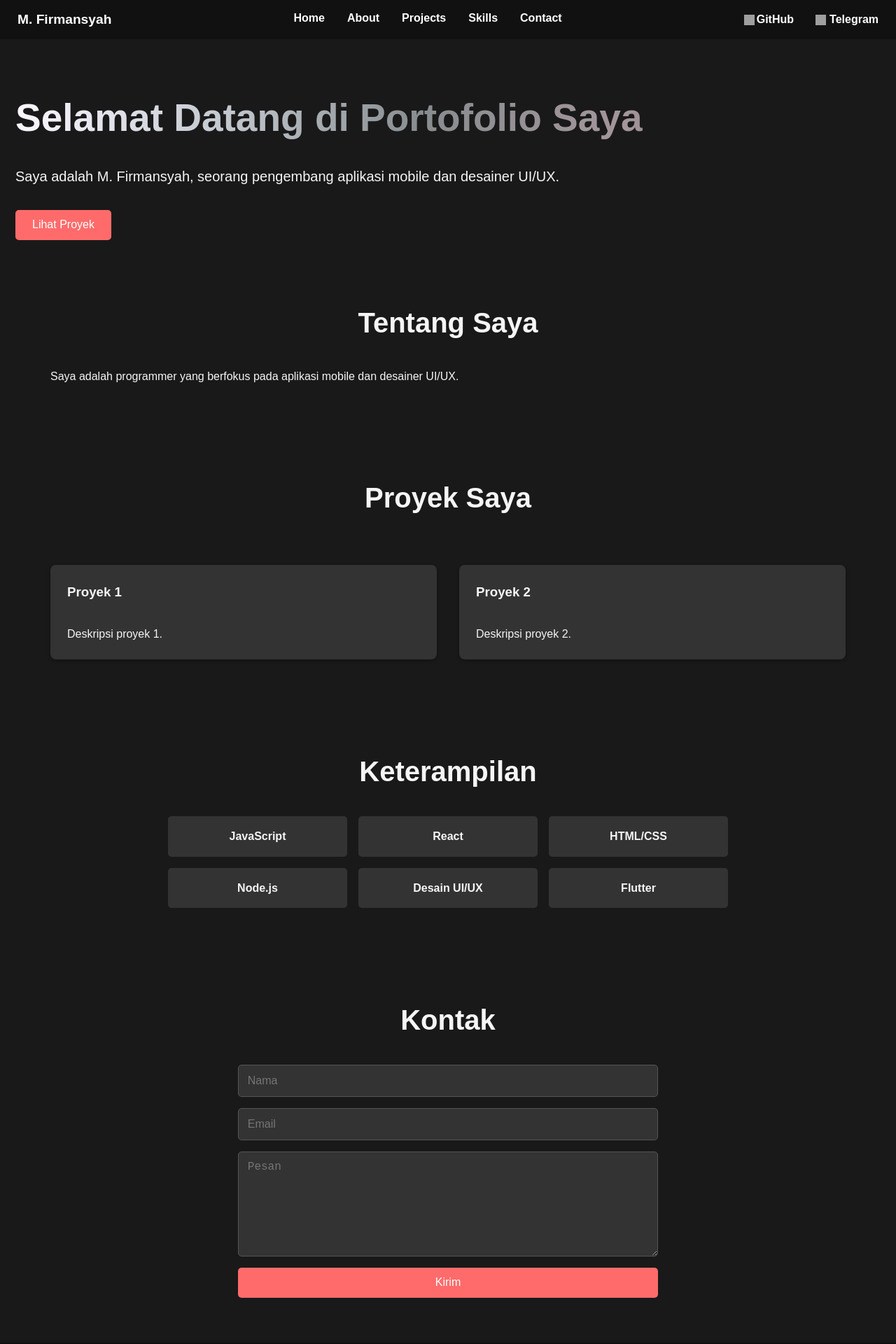
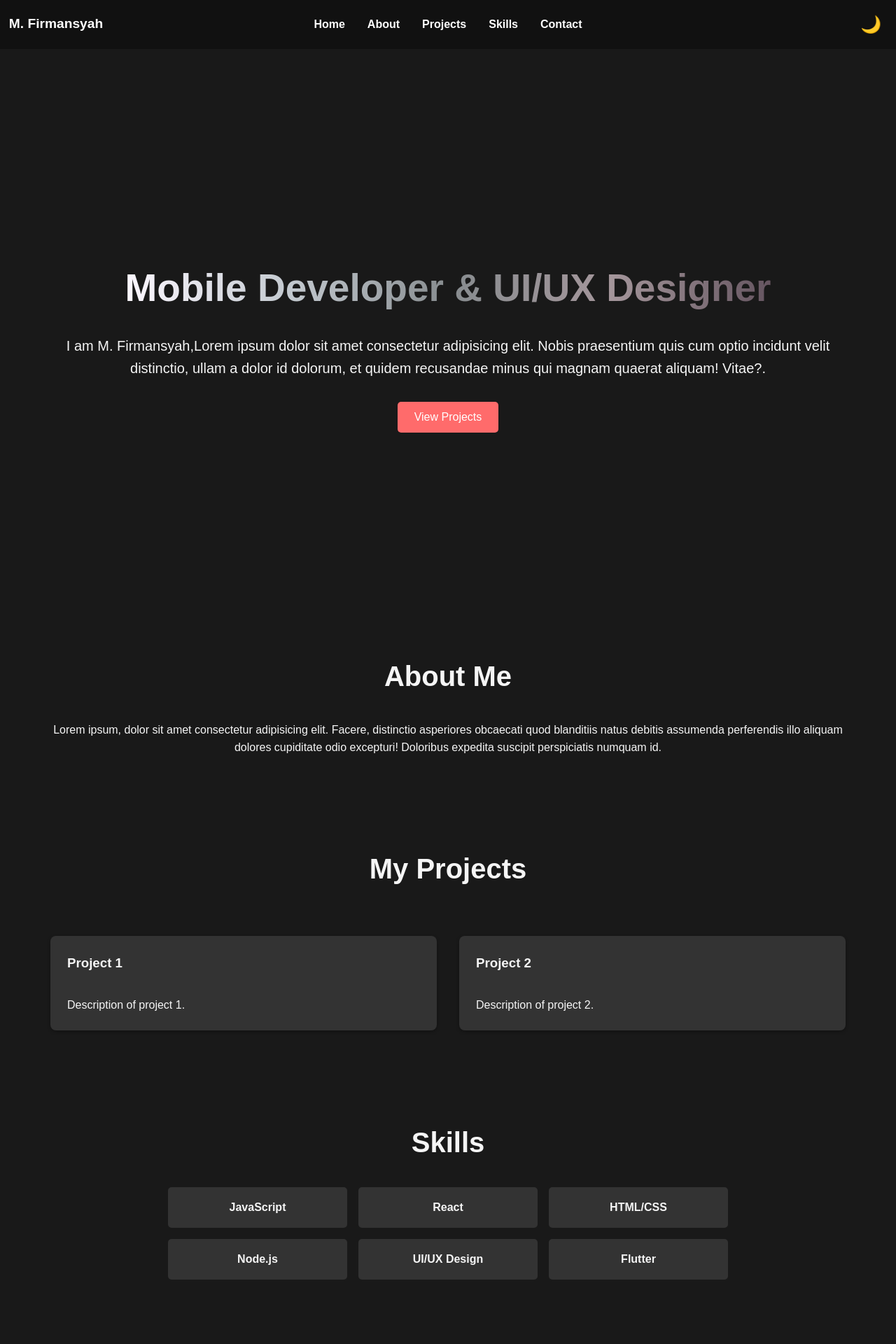
Before and after one commit to Firmank123/portofolio, a React app: page / in a window 1280 px wide. Shown: the top 1920 px of the page at 70% size. Built offline with nearby package versions, Linux system fonts and the light colour scheme; grey boxes are pictures that could not be loaded.

Commit message:
Refactor text content and improve layout for About, Contact, Hero, Projects, Skills components; enhance styling in respective CSS files

```diff
--- a/src/components/About.jsx
+++ b/src/components/About.jsx
@@ -4,8 +4,8 @@ import './style/About.css';
 function About() {
   return (
     <section id="about">
-      <h2>Tentang Saya</h2>
-      <p>Saya adalah programmer yang berfokus pada aplikasi mobile dan desainer UI/UX.</p>
+      <h2>About Me</h2>
+      <p>Lorem ipsum, dolor sit amet consectetur adipisicing elit. Facere, distinctio asperiores obcaecati quod blanditiis natus debitis assumenda perferendis illo aliquam dolores cupiditate odio excepturi! Doloribus expedita suscipit perspiciatis numquam id.</p>
     </section>
   );
 }
--- a/src/components/Contact.jsx
+++ b/src/components/Contact.jsx
@@ -4,13 +4,23 @@ import './style/Contact.css';
 function Contact() {
   return (
     <section id="contact">
-      <h2>Kontak</h2>
+      <h2>Contact</h2>
       <form>
-        <input type="text" placeholder="Nama" />
+        <input type="text" placeholder="Name" />
         <input type="email" placeholder="Email" />
-        <textarea placeholder="Pesan"></textarea>
-        <button type="submit">Kirim</button>
+        <textarea placeholder="Message"></textarea>
+        <button type="submit">Send</button>
       </form>
+      <div className="social">
+        <a href="https://github.com/Firmank123" className="git">
+          <img src="https://img.icons8.com/material-outlined/24/ffffff/github.png" alt="GitHub" />
+          GitHub
+        </a>
+        <a href="https://t.me/firmank123" className="tg">
+          <img src="https://img.icons8.com/material-outlined/24/ffffff/telegram-app.png" alt="Telegram" />
+          Telegram
+        </a>
+      </div>
     </section>
   );
 }
--- a/src/components/Header.jsx
+++ b/src/components/Header.jsx
@@ -14,15 +14,8 @@ function Header() {
         <a href="#skills">Skills</a>
         <a href="#contact">Contact</a>
       </div>
-      <div className="social">
-        <a href="https://github.com/Firmank123" className="git">
-          <img src="https://img.icons8.com/material-outlined/24/ffffff/github.png" alt="GitHub" />
-          GitHub
-        </a>
-        <a href="https://t.me/firmank123" className="tg">
-          <img src="https://img.icons8.com/material-outlined/24/ffffff/telegram-app.png" alt="Telegram" />
-          Telegram
-        </a>
+      <div className="theme-toggle">
+        <button id="theme-button">🌙</button>
       </div>
     </div>
   );
--- a/src/components/Hero.jsx
+++ b/src/components/Hero.jsx
@@ -4,9 +4,9 @@ import './style/Hero.css';
 function Hero() {
   return (
     <section id="home" className="content">
-      <h1>Selamat Datang di Portofolio Saya</h1>
-      <p>Saya adalah M. Firmansyah, seorang pengembang aplikasi mobile dan desainer UI/UX.</p>
-      <button>Lihat Proyek</button>
+      <h1>Mobile Developer & UI/UX Designer</h1>
+      <p>I am M. Firmansyah,Lorem ipsum dolor sit amet consectetur adipisicing elit. Nobis praesentium quis cum optio incidunt velit distinctio, ullam a dolor id dolorum, et quidem recusandae minus qui magnam quaerat aliquam! Vitae?.</p>
+      <button>View Projects</button>
     </section>
   );
 }
--- a/src/components/Projects.jsx
+++ b/src/components/Projects.jsx
@@ -4,15 +4,15 @@ import './style/Projects.css';
 function Projects() {
   return (
     <section id="projects">
-      <h2>Proyek Saya</h2>
+      <h2>My Projects</h2>
       <div>
         <div>
-          <h3>Proyek 1</h3>
-          <p>Deskripsi proyek 1.</p>
+          <h3>Project 1</h3>
+          <p>Description of project 1.</p>
         </div>
         <div>
-          <h3>Proyek 2</h3>
-          <p>Deskripsi proyek 2.</p>
+          <h3>Project 2</h3>
+          <p>Description of project 2.</p>
         </div>
       </div>
     </section>
--- a/src/components/Skills.jsx
+++ b/src/components/Skills.jsx
@@ -4,13 +4,13 @@ import './style/Skills.css';
 function Skills() {
   return (
     <section id="skills">
-      <h2>Keterampilan</h2>
+      <h2>Skills</h2>
       <ul>
         <li>JavaScript</li>
         <li>React</li>
         <li>HTML/CSS</li>
         <li>Node.js</li>
-        <li>Desain UI/UX</li>
+        <li>UI/UX Design</li>
         <li>Flutter</li>
       </ul>
     </section>
--- a/src/components/style/About.css
+++ b/src/components/style/About.css
@@ -2,4 +2,9 @@
 #about {
   background-color: #191919;
   color: whitesmoke;
+  display: flex;
+  flex-direction: column;
+  justify-content: center;
+  align-items: center;
+  text-align: center;
 }
--- a/src/components/style/Contact.css
+++ b/src/components/style/Contact.css
@@ -40,3 +40,29 @@
 #contact button:hover {
   background-color: #ff5252;
 }
+
+#contact .social {
+  display: flex;
+  justify-content: center;
+  gap: 2rem;
+  margin-top: 2rem;
+}
+
+#contact .social a {
+  color: whitesmoke;
+  text-decoration: none;
+  font-weight: 600;
+  display: flex;
+  align-items: center;
+  gap: 0.5rem;
+  transition: color 0.3s;
+}
+
+#contact .social a:hover {
+  color: #ff6b6b;
+}
+
+#contact .social img {
+  width: 20px;
+  height: 20px;
+}
--- a/src/components/style/Header.css
+++ b/src/components/style/Header.css
@@ -1,8 +1,8 @@
 .header {
-    padding-top: 1%;
-    padding-bottom: 1%;
-    justify-content: space-between;
-    display: flex;
+    padding: 1%;
+    display: grid;
+    grid-template-columns: 1fr auto 1fr;
+    align-items: center;
     font-weight: 600;
     background-color: #111;
 }
@@ -13,7 +13,7 @@ a {
 }
 
 .me {
-    margin-left: 25px;
+    justify-self: start;
 }
 
 .me a {
@@ -23,23 +23,8 @@ a {
     font-size: 1.2rem;
 }
 
-.git {
-    margin-right: 15px;
-}
-
-.git img {
-    width: 15px;
-    height: 15px;
-    margin-right: 3px;
-}
-
-.tg img {
-    width: 15px;
-    height: 15px;
-    margin-right: 5px;
-}
-
 .menu {
+    justify-self: center;
     text-decoration: none;
     font-style: normal;
     display: flex;
@@ -58,49 +43,49 @@ a {
     color: #ff6b6b;
 }
 
-.social {
-    text-decoration: none;
-    font-style: normal;
-    display: flex;
-    margin-right: 25px;
-    gap: 1rem;
+.theme-toggle {
+    justify-self: end;
 }
 
-.social a {
+.theme-toggle button {
+    background: none;
+    border: none;
     color: white;
-    text-decoration: none;
-    font-weight: 600;
+    font-size: 1.5rem;
+    cursor: pointer;
+    padding: 0.5rem;
+    border-radius: 50%;
+    transition: background-color 0.3s, transform 0.2s;
     display: flex;
     align-items: center;
-    transition: color 0.3s;
+    justify-content: center;
 }
 
-.social a:hover {
-    color: #ff6b6b;
+.theme-toggle button:hover {
+    background-color: rgba(255, 255, 255, 0.1);
+    transform: scale(1.1);
 }
 
 /* Responsivitas */
 @media (max-width: 768px) {
     .header {
-        flex-direction: column;
+        grid-template-columns: 1fr;
         gap: 1rem;
         padding: 1rem;
         margin-top: 5px;
     }
 
     .me {
-        margin-left: 0;
-        text-align: center;
+        justify-self: center;
     }
 
     .menu {
+        justify-self: center;
         gap: 1rem;
         flex-wrap: wrap;
-        justify-content: center;
     }
 
-    .social {
-        margin-right: 0;
-        justify-content: center;
+    .theme-toggle {
+        justify-self: center;
     }
 }
--- a/src/components/style/Hero.css
+++ b/src/components/style/Hero.css
@@ -1,7 +1,12 @@
 .content {
-    margin: 2px;
     padding: 20px;
     padding-top: 70px;
+    display: flex;
+    flex-direction: column;
+    justify-content: center;
+    align-items: center;
+    text-align: center;
+    height: 100vh;
 }
 
 #home h1 {
@@ -11,6 +16,7 @@
     background: linear-gradient(to right, #FCF7FF,
             #C4CAD0, #878C8F, #A4969B, #655560);
     -webkit-text-fill-color: transparent;
+    background-clip: text;
     -webkit-background-clip: text;
     margin-bottom: 1rem;
 }
@@ -35,3 +41,22 @@
 #home button:hover {
     background-color: #ff5252;
 }
+
+/* Responsivitas */
+@media (max-width: 768px) {
+    .content {
+        padding: 20px 10px;
+        padding-top: 50px;
+        height: auto;
+        min-height: 100vh;
+    }
+
+    #home h1 {
+        font-size: 40px;
+        line-height: 4rem;
+    }
+
+    #home p {
+        font-size: 18px;
+    }
+}
```
